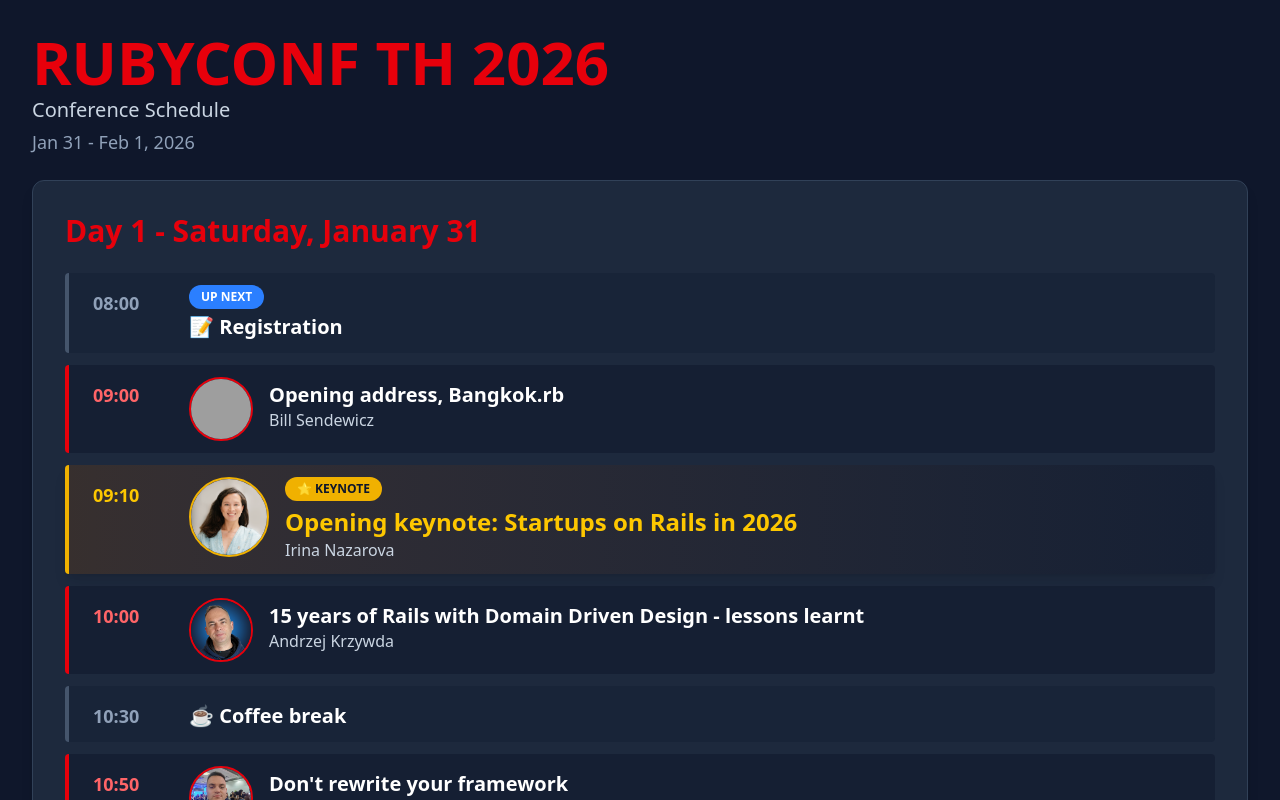
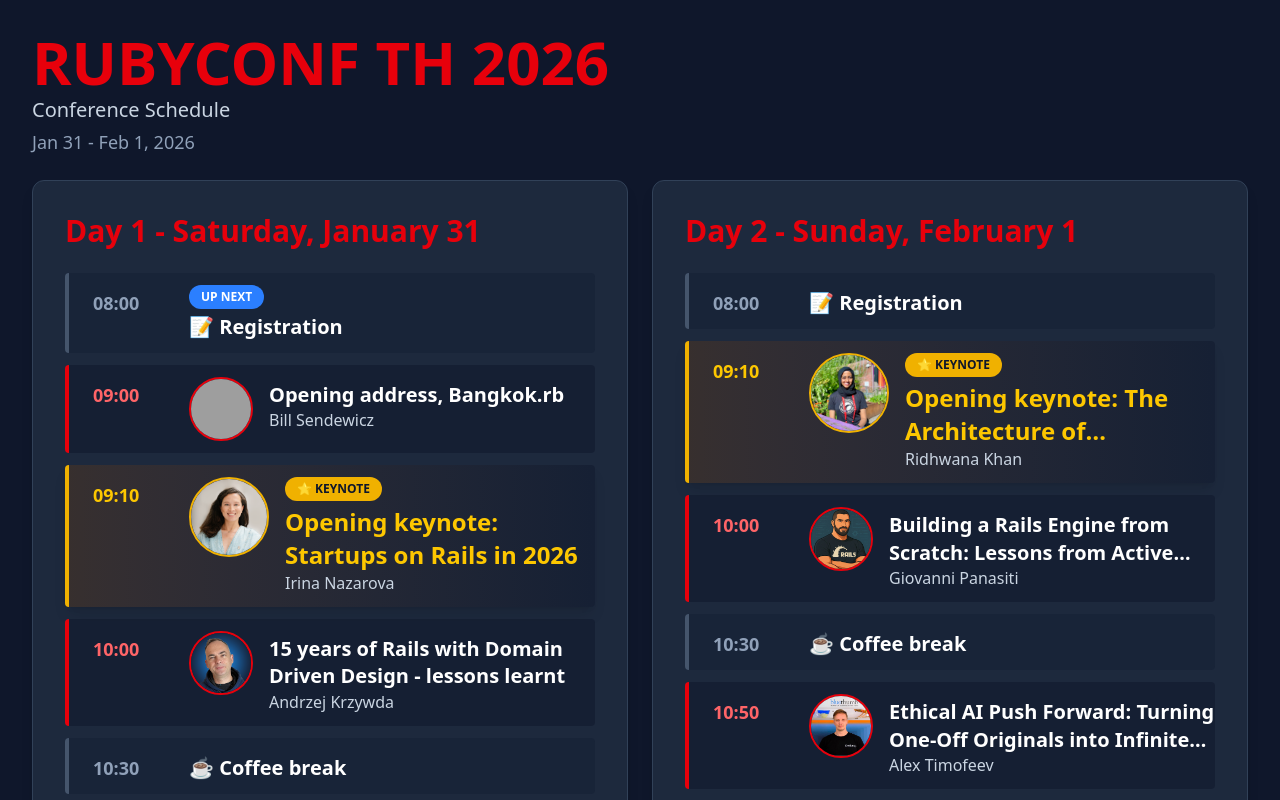
Before and after one commit to narze/rubyconfth-2026, a SvelteKit app: page / in a window 1280 px wide. Shown: the top 800 px of the page. Built offline with nearby package versions, Linux system fonts and the light colour scheme; grey boxes are pictures that could not be loaded.

Commit message:
Change breakpoints

```diff
--- a/src/routes/+page.svelte
+++ b/src/routes/+page.svelte
@@ -212,7 +212,7 @@
 			</div>
 		{/if}
 
-		<div class="space-y-6">
+		<div class="grid grid-cols-1 lg:grid-cols-2 gap-6">
 			{#each schedule.days as day, dayIndex}
 				<div class="bg-slate-800 border border-slate-700 rounded-xl p-3 md:p-8 shadow-lg">
 					<h2 class="text-xl sm:text-3xl font-bold mb-4 md:mb-6 text-red-600">{day.title}</h2>
```
